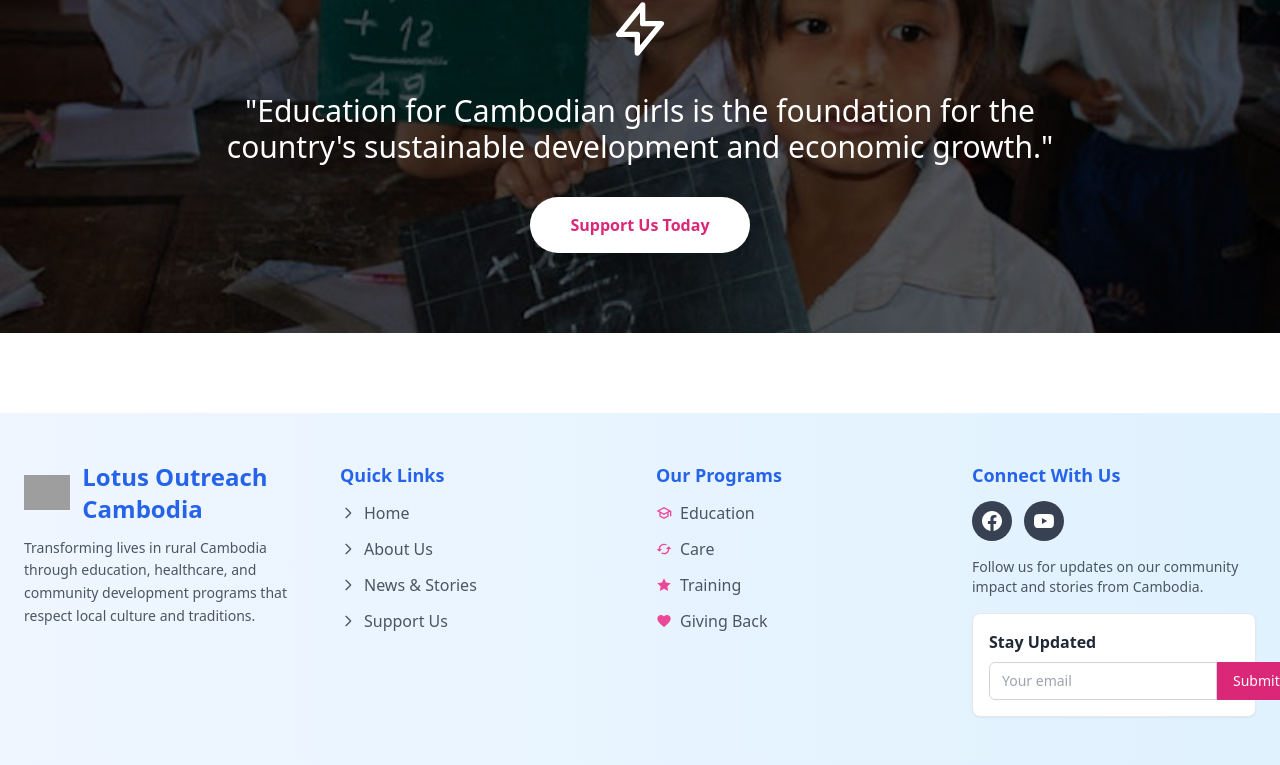
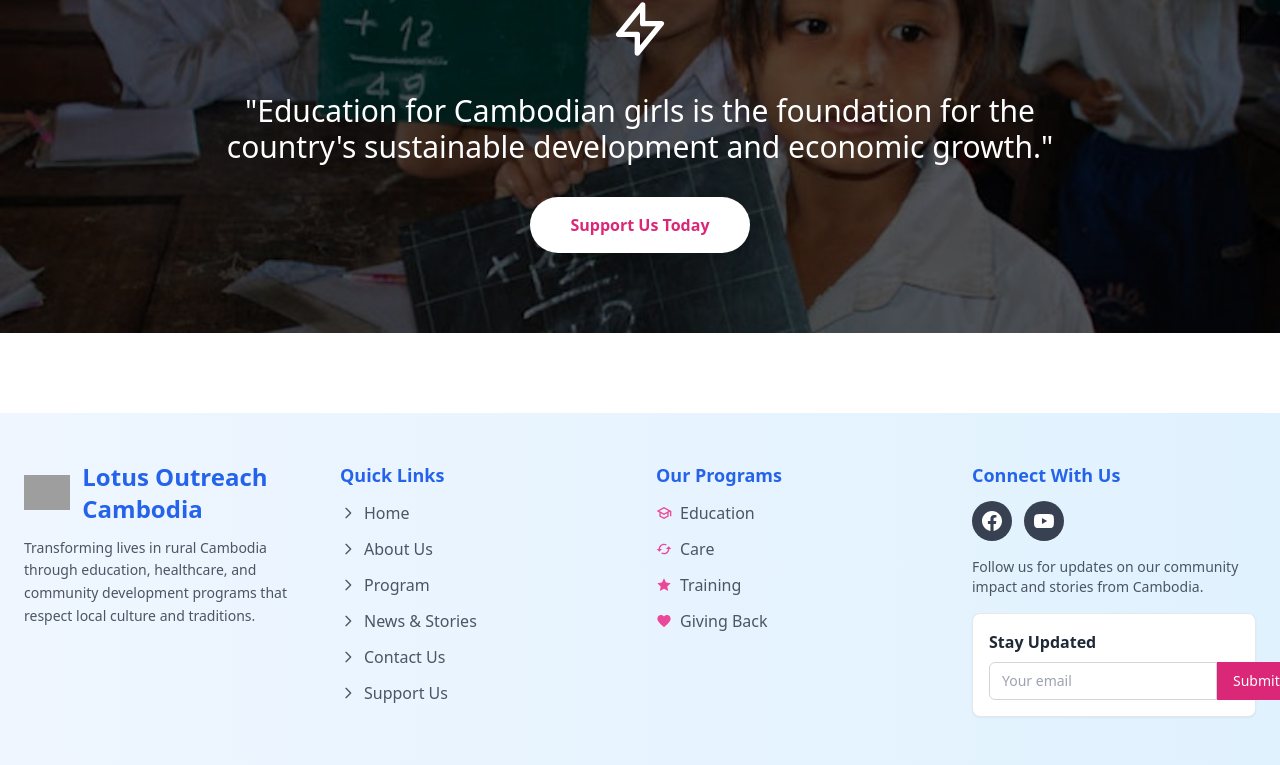
Before and after one commit to radytrainer/lotusoutreach-cambodia, a Vue app: page / in a window 1280 px wide. Shown: the part 2484-3249 px from the top of the page. Built offline with nearby package versions, Linux system fonts and the light colour scheme; grey boxes are pictures that could not be loaded.

Commit message:
feat/(Footer): footer Quick link update[LOC-57]

```diff
--- a/src/components/Footer.vue
+++ b/src/components/Footer.vue
@@ -55,6 +55,17 @@
         About Us
       </router-link>
     </li>
+    <li>
+      <router-link
+        to="/program"
+        class="text-gray-600 hover:text-pink-600 transition-colors duration-300 flex items-center group"
+      >
+        <svg class="w-4 h-4 mr-2 group-hover:translate-x-1 transition-transform" fill="none" stroke="currentColor" viewBox="0 0 24 24">
+          <path stroke-linecap="round" stroke-linejoin="round" stroke-width="2" d="M9 5l7 7-7 7"/>
+        </svg>
+        Program
+      </router-link>
+    </li>
 
     <li>
       <router-link
@@ -65,6 +76,17 @@
           <path stroke-linecap="round" stroke-linejoin="round" stroke-width="2" d="M9 5l7 7-7 7"/>
         </svg>
         News & Stories
+      </router-link>
+    </li>
+    <li>
+      <router-link
+        to="/contact"
+        class="text-gray-600 hover:text-pink-600 transition-colors duration-300 flex items-center group"
+      >
+        <svg class="w-4 h-4 mr-2 group-hover:translate-x-1 transition-transform" fill="none" stroke="currentColor" viewBox="0 0 24 24">
+          <path stroke-linecap="round" stroke-linejoin="round" stroke-width="2" d="M9 5l7 7-7 7"/>
+        </svg>
+        Contact Us
       </router-link>
     </li>
 
```
